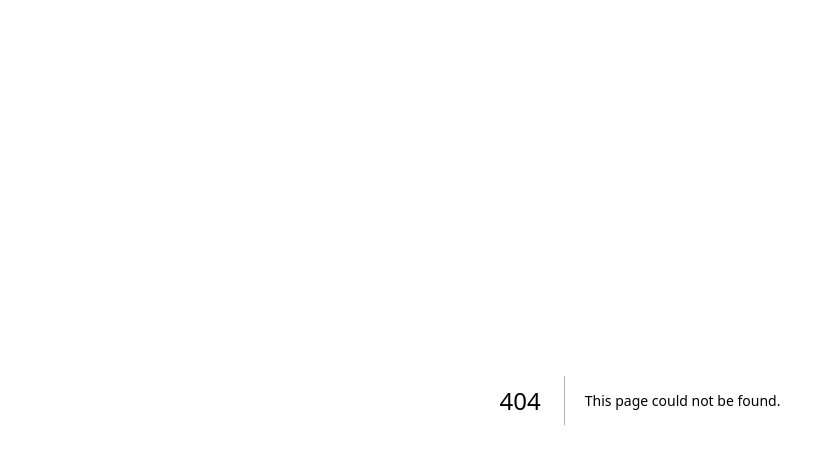
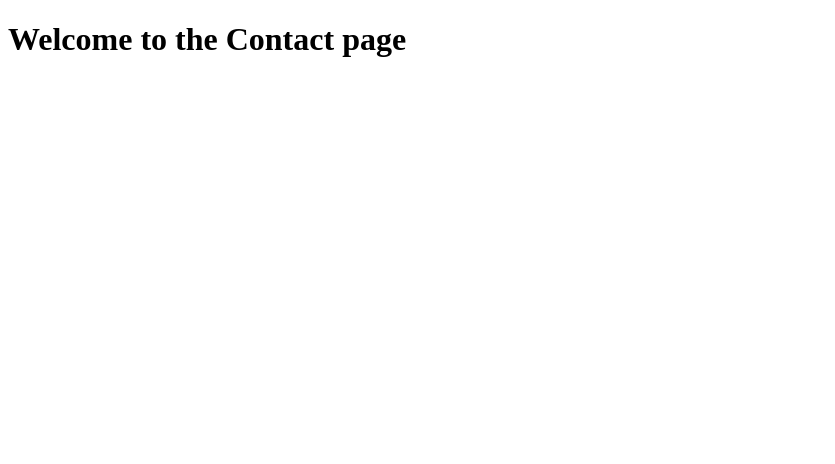
Before and after one commit to ThatOneSwimmer/storyBuilder, a Next.js app: page /contact in a window 1280 px wide. Before the commit this address had no page. Shown: the top 464 px of the page, without its empty margins (0-835 px from the left). Built offline with nearby package versions, Linux system fonts and the light colour scheme.

Commit message:
added routes and cleaned up page.js

```diff
--- /dev/null
+++ b/pages/about.js
@@ -0,0 +1,5 @@
+export default function TheAbout() {
+    return (
+        <h1>Welcome to the About page</h1>
+    );
+  }
--- /dev/null
+++ b/pages/contact.js
@@ -0,0 +1,5 @@
+export default function TheContact() {
+    return (
+        <h1>Welcome to the Contact page</h1>
+    );
+  }
--- /dev/null
+++ b/pages/menu.js
@@ -0,0 +1,5 @@
+export default function TheMenu() {
+    return (
+        <h1>Welcome to the Menu</h1>
+    );
+  }
```
